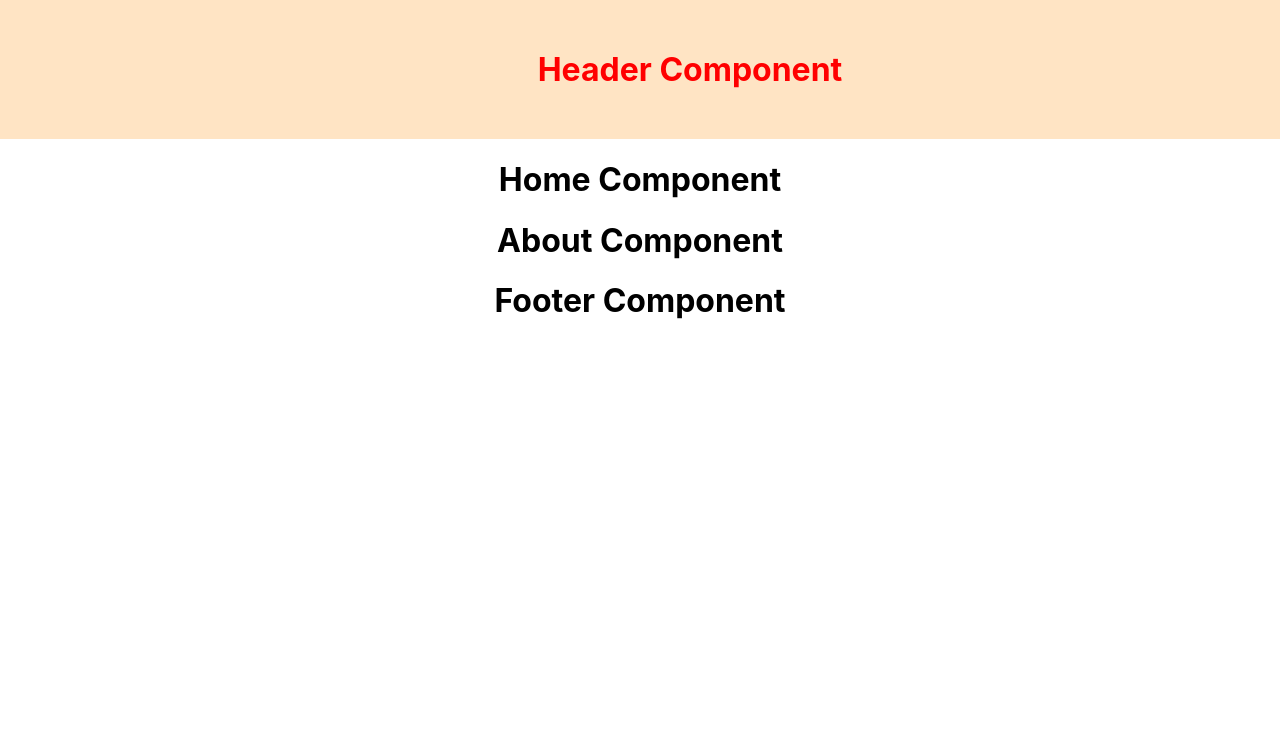
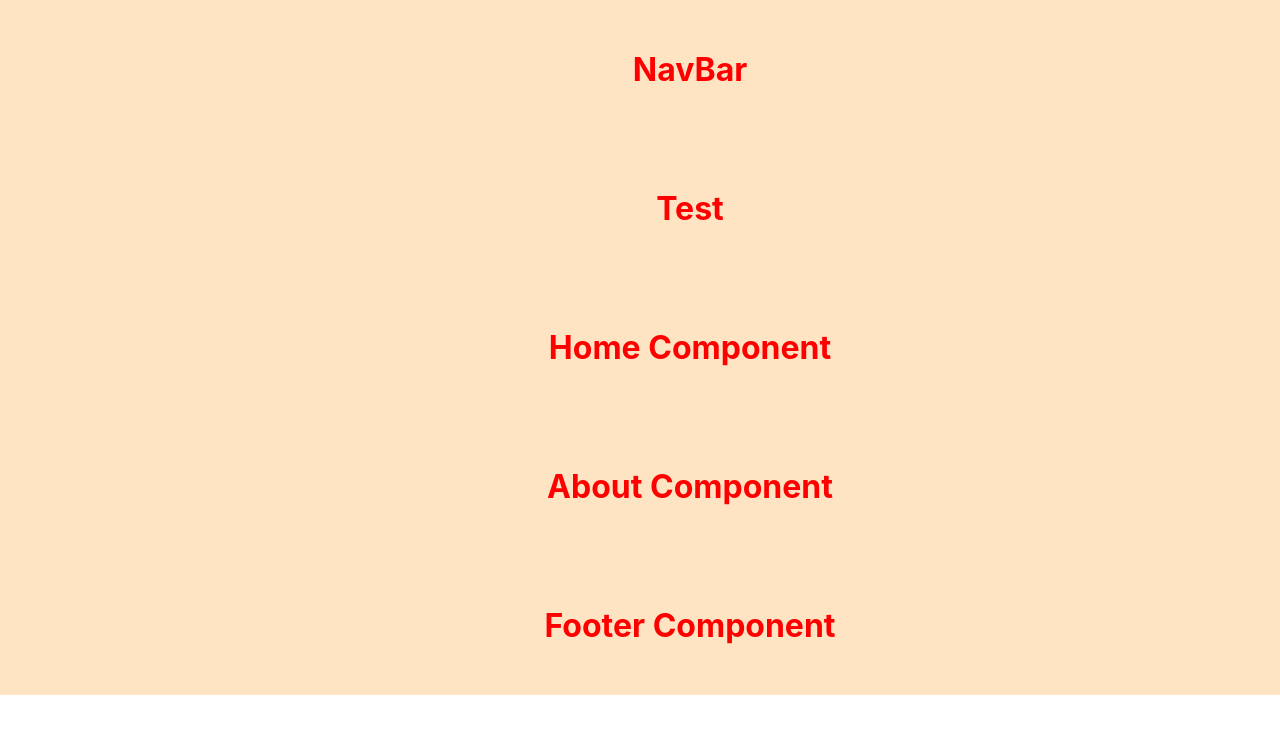
Before and after one commit to NapoTwiixe306/CryptoExtension-Api, a React (Create React App) app in the folder assets/client/cryptoext/: page / in a window 1280 px wide. Shown: the top 734 px of the page. Built offline with nearby package versions, Linux system fonts and the light colour scheme.

Commit message:
rename full.jsx add Navbar

```diff
--- a/assets/client/cryptoext/src/App.js
+++ b/assets/client/cryptoext/src/App.jsx
@@ -4,10 +4,12 @@ import Footer from './components/Footer';
 import Home from './components/Home';
 // import NotFound from './components/NotFound';
 import About from './components/About';
+import NavBar from './components/Navbar';
 
 function App() {
   return (
     <div className="App">
+      <NavBar />
       <Header />
       <Home />
       <About />
--- a/assets/client/cryptoext/src/components/About.js
+++ b/assets/client/cryptoext/src/components/About.jsx
@@ -3,7 +3,7 @@ import React from 'react';
 const About = () => {
   return (
     <header>
-      <h1>About Component</h1>
+      <h1 className='Test'>About Component</h1>
     </header>
   );
 };
--- a/assets/client/cryptoext/src/components/Footer.js
+++ b/assets/client/cryptoext/src/components/Footer.jsx
@@ -3,7 +3,7 @@ import React from 'react';
 const Footer = () => {
   return (
     <header>
-      <h1>Footer Component</h1>
+      <h1 className='Test'>Footer Component</h1>
     </header>
   );
 };
--- a/assets/client/cryptoext/src/components/Header.js
+++ b/assets/client/cryptoext/src/components/Header.jsx
@@ -4,7 +4,7 @@ import '../App.css'
 const Header = () => {
   return (
     <header>
-      <h1 className='Test'>Header Component</h1>
+      <h1 className='Test'>Test</h1>
     </header>
   );
 };
--- a/assets/client/cryptoext/src/components/Home.js
+++ b/assets/client/cryptoext/src/components/Home.jsx
@@ -3,7 +3,7 @@ import React from 'react';
 const Home = () => {
   return (
     <header>
-      <h1>Home Component</h1>
+      <h1 className='Test'>Home Component</h1>
     </header>
   );
 };
--- /dev/null
+++ b/assets/client/cryptoext/src/components/Navbar.jsx
@@ -0,0 +1,12 @@
+import React from 'react';
+import '../App.css'
+
+const Navbar = () => {
+  return (
+    <header>
+      <h1 className='Test'>NavBar</h1>
+    </header>
+  );
+};
+
+export default Navbar;
--- /dev/null
+++ b/assets/client/cryptoext/src/components/index.js
@@ -0,0 +1,5 @@
+export {default as Header} from './Header';
+export {default as Navbar} from './Navbar';
+export {default as Home} from './Home';
+export {default as About} from './About';
+export {default as Footer} from './Footer';
```
Also changed, not shown: assets/client/cryptoext/src/components/NotFound.js (deleted), assets/client/cryptoext/src/components/NotFound.jsx (added).
